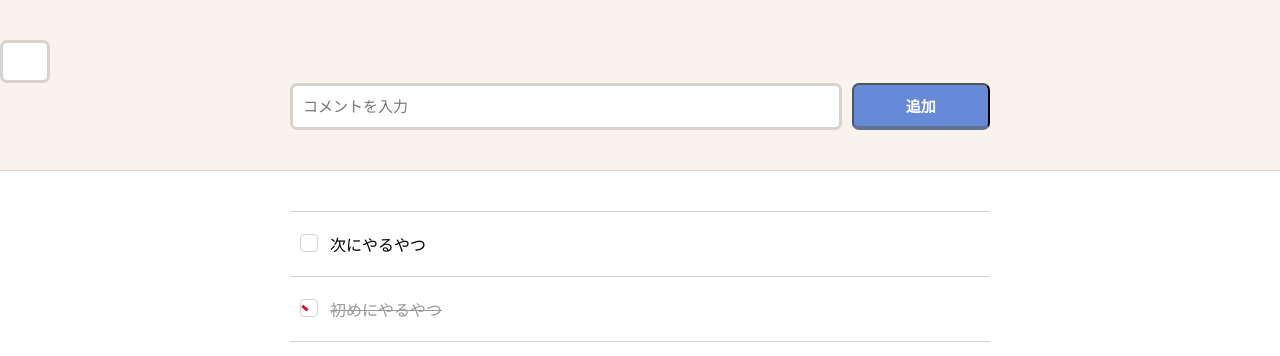
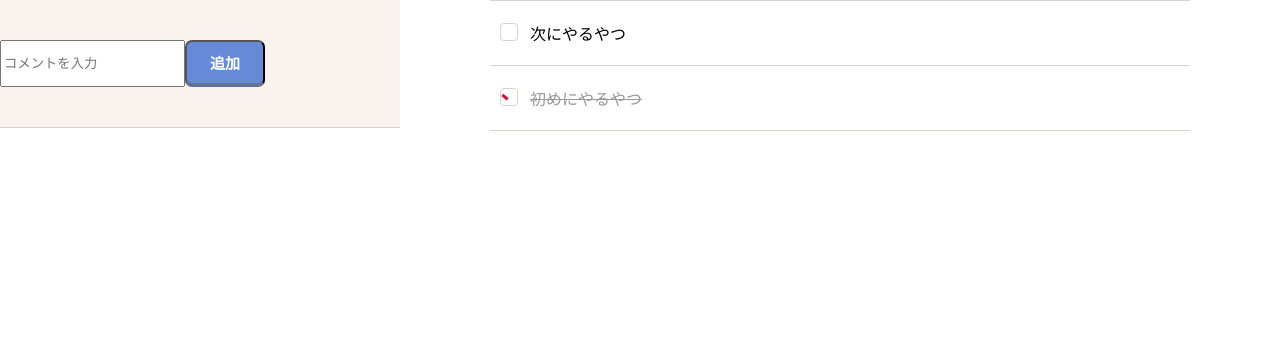
Before and after one commit to kawanomakoto/react-todo, a React (Create React App) app: page / in a window 1280 px wide. Shown: the top 356 px of the page. Built offline with nearby package versions, Linux system fonts and the light colour scheme.

Commit message:
サイドバー変更

```diff
--- a/src/App.tsx
+++ b/src/App.tsx
@@ -21,9 +21,13 @@ const App: React.FC = () => {
     const [tasks, setTasks] = useState(initialState)
 
     return (
-        <div>
-            <TaskInput setTasks={setTasks} tasks={tasks} />
-            <TaskList setTasks={setTasks} tasks={tasks} />
+        <div className="sidebar-layout">
+            <div>
+                <TaskInput setTasks={setTasks} tasks={tasks} />
+            </div>
+            <div>
+                <TaskList setTasks={setTasks} tasks={tasks} />
+            </div>
         </div>
     )
 }
--- a/src/components/TaskInput.tsx
+++ b/src/components/TaskInput.tsx
@@ -34,13 +34,9 @@ const TaskInput: React.FC<Props> = ({ setTasks, tasks }) => {
     return (
         <div>
             <div className="inputForm">
-                <div>
-                    <input type="text" className="input" style={{width: 50}} />
-                </div>
                 <div className="inner">
                     <input
                         type="text"
-                        className="input"
                         placeholder="コメントを入力"
                         value={inputTitle}
                         onChange={handleInputChange}
```
Also changed, not shown: 6 other files (tests, documents, lock files or other folders).
